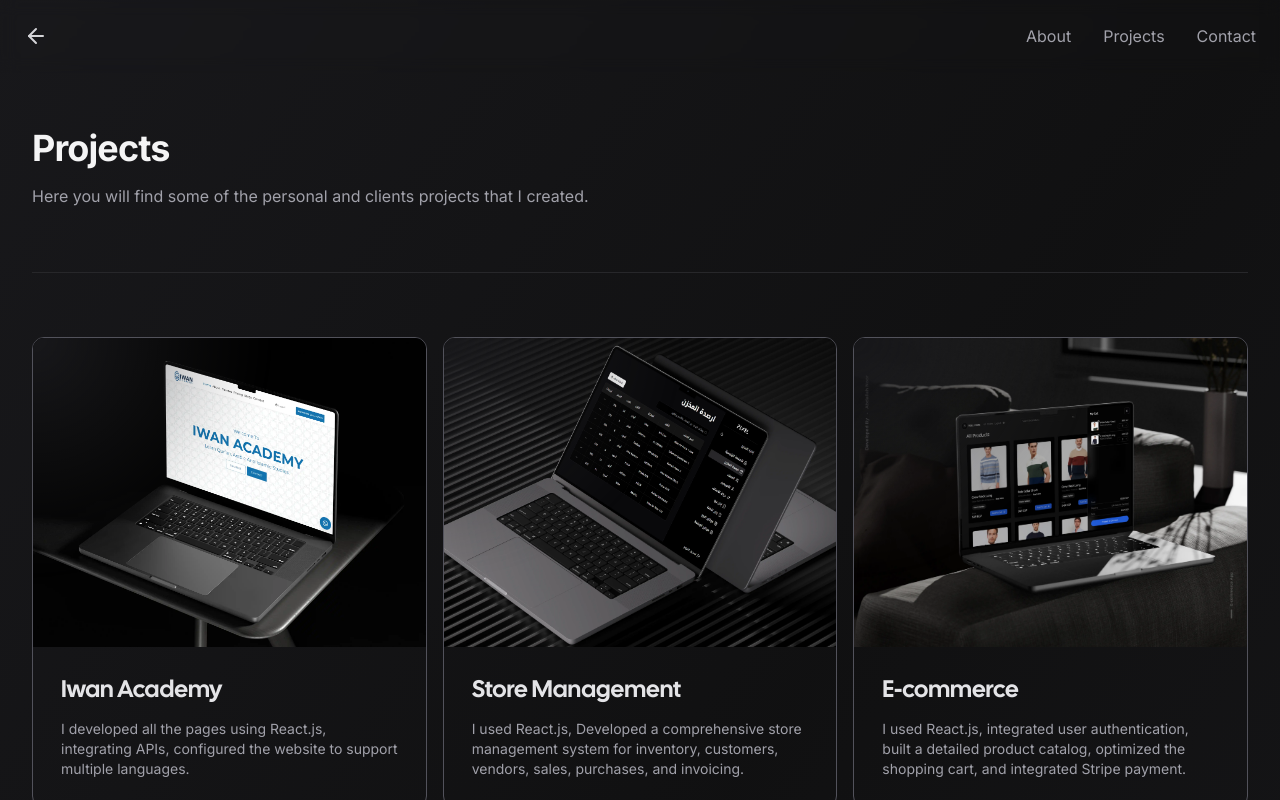
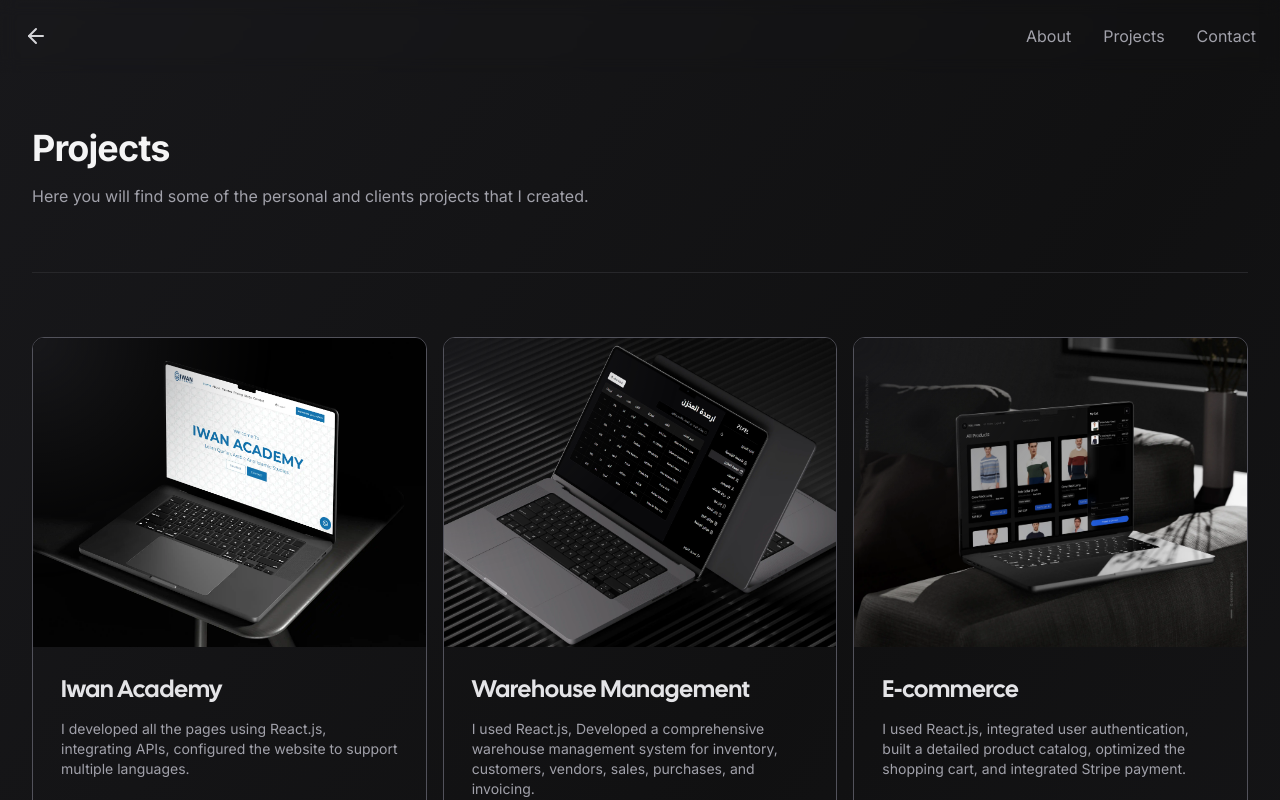
Before and after one commit to abdallanoor/portfolio-V1, a React (Create React App) app: page /projects in a window 1280 px wide. Shown: the top 800 px of the page. Built offline with nearby package versions, Linux system fonts and the light colour scheme.

Commit message:
edit project

```diff
--- a/src/Components/Projects/ProjectsData.jsx
+++ b/src/Components/Projects/ProjectsData.jsx
@@ -21,11 +21,11 @@ export default function ProjectsData() {
         "I developed all the pages using React.js, integrating APIs, configured the website to support multiple languages.",
     },
     {
-      href: "https://store-managment-system.vercel.app/",
+      href: "https://warehouse-management-project.vercel.app/",
       src: storeManagement,
-      title: "Store Management",
+      title: "Warehouse Management",
       description:
-        "I used React.js, Developed a comprehensive store management system for inventory, customers, vendors, sales, purchases, and invoicing.",
+        "I used React.js, Developed a comprehensive warehouse management system for inventory, customers, vendors, sales, purchases, and invoicing.",
     },
     {
       href: "https://pixel-store-beta.vercel.app/",
```
